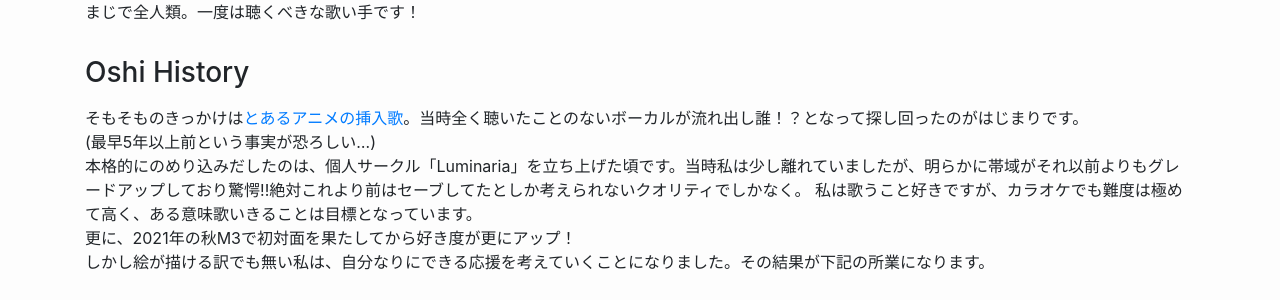
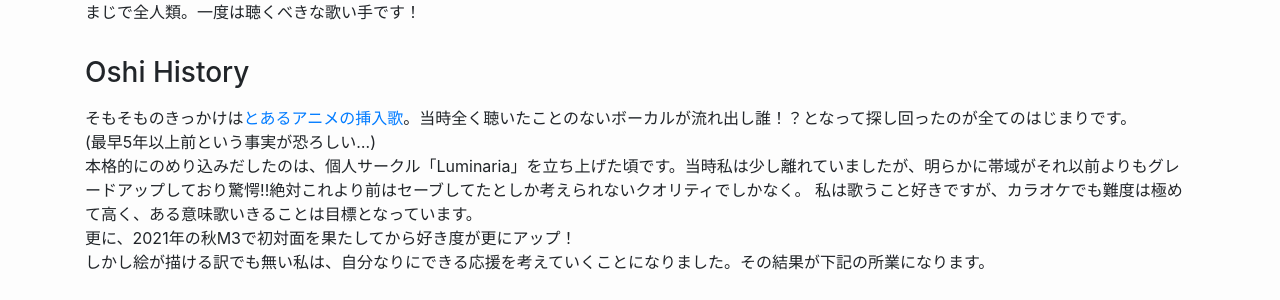
Before and after one commit to monefiera/monefiera.github.io, a Jekyll site: the page built from risa_yuzuki.md, in a window 1280 px wide. Shown: the part 1240-1540 px from the top of the page. Built offline with Jekyll 4.4.1, drawn with Linux system fonts in a browser that asks for light colours.

Commit message:
Update risa_yuzuki.md

```diff
--- a/risa_yuzuki.md
+++ b/risa_yuzuki.md
@@ -17,7 +17,7 @@ Risa Yuzuki様は、2019年から活動中の歌手です。愛称はゆずり
 まじで全人類。一度は聴くべきな歌い手です！<br>
 
 ### Oshi History
-そもそものきっかけは[とあるアニメの挿入歌](https://www.youtube.com/watch?v=Xfyc8VUnx68?t=270)。当時全く聴いたことのないボーカルが流れ出し誰！？となって探し回ったのがはじまりです。<br>
+そもそものきっかけは[とあるアニメの挿入歌](https://www.youtube.com/watch?v=Xfyc8VUnx68?t=270)。当時全く聴いたことのないボーカルが流れ出し誰！？となって探し回ったのが全てのはじまりです。<br>
 (最早5年以上前という事実が恐ろしい…)<br>
 本格的にのめり込みだしたのは、個人サークル「Luminaria」を立ち上げた頃です。当時私は少し離れていましたが、明らかに帯域がそれ以前よりもグレードアップしており驚愕!!絶対これより前はセーブしてたとしか考えられないクオリティでしかなく。
 私は歌うこと好きですが、カラオケでも難度は極めて高く、ある意味歌いきることは目標となっています。<br>
```
